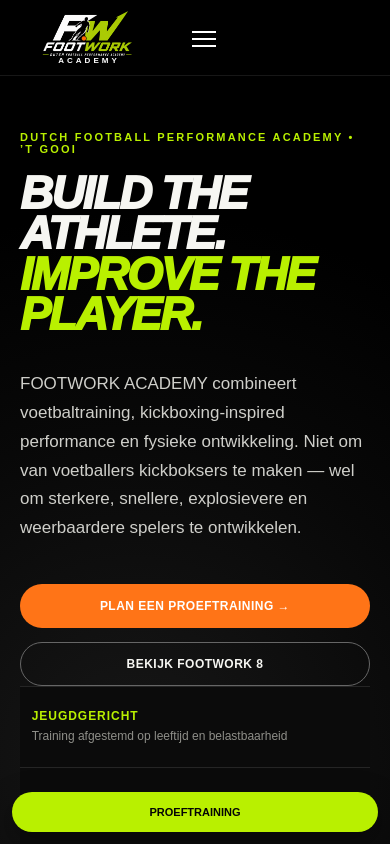
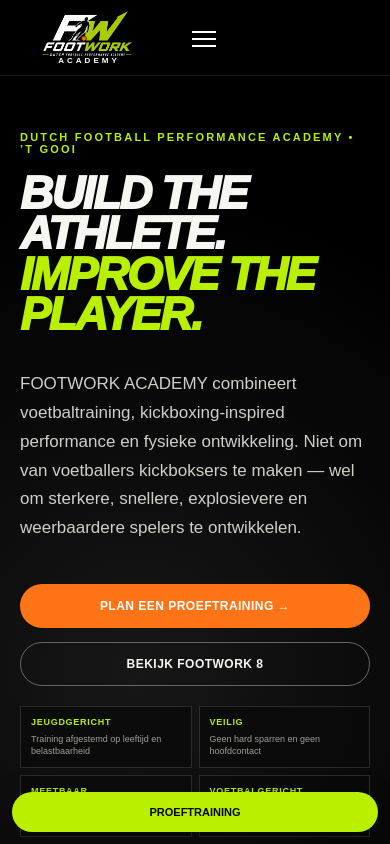
Before and after one commit to Hawqati/footwork-website, a Next.js app: page / in a window 390 px wide. Shown: the top 844 px of the page. Built offline with nearby package versions, Linux system fonts and the light colour scheme; no server answers.

Commit message:
Refine hero trust blocks and hover interactions

```diff
--- a/app/tweaks.css
+++ b/app/tweaks.css
@@ -15,8 +15,27 @@
 /* Force only the Sterker lightning mark to render as a lime monochrome symbol. */
 .pillar:first-child b{color:var(--lime);font-family:Arial,Helvetica,sans-serif;font-variant-emoji:text;font-size:36px;text-shadow:0 0 14px rgba(185,240,0,.18)}
 
+/* Compact trust points inside the open space of the homepage hero. */
+.hero-copy .trust-strip{display:grid;grid-template-columns:repeat(4,minmax(0,1fr));gap:8px;margin-top:26px;padding:0;background:transparent;border:0;max-width:760px}
+.hero-copy .trust-strip>div{min-width:0;padding:11px 12px;border:1px solid #2b2b2b;background:rgba(10,10,10,.78);transition:transform .2s ease,border-color .2s ease,box-shadow .2s ease,background .2s ease}
+.hero-copy .trust-strip strong{display:block;color:var(--lime);font-size:10px;line-height:1.2;letter-spacing:.08em;text-transform:uppercase;margin-bottom:4px}
+.hero-copy .trust-strip span{display:block;color:#9e9e98;font-size:10px;line-height:1.35}
+.hero-copy .trust-strip>div:hover{transform:translateY(-2px);border-color:rgba(185,240,0,.75);background:#0d0f09;box-shadow:0 0 0 1px rgba(185,240,0,.08),0 8px 26px rgba(185,240,0,.12)}
+
+/* Subtle hover glow across content blocks without changing the design language. */
+.pillar,.card,.method-grid article,.audience-grid article,.feature-grid article,.test-grid article,.process-grid article,.pricing-grid article,.contact-cards article,.founder-grid article,.home-stat-row div{transition:transform .2s ease,border-color .2s ease,box-shadow .2s ease,background .2s ease}
+.pillar:hover,.card:hover,.method-grid article:hover,.audience-grid article:hover,.feature-grid article:hover,.test-grid article:hover,.process-grid article:hover,.pricing-grid article:hover,.contact-cards article:hover,.founder-grid article:hover,.home-stat-row div:hover{transform:translateY(-3px);border-color:rgba(185,240,0,.58);box-shadow:0 10px 30px rgba(185,240,0,.08);background:#0d0f09}
+
+@media(max-width:1100px){
+  .hero-copy .trust-strip{grid-template-columns:repeat(2,minmax(0,1fr));max-width:620px}
+}
+
 @media(max-width:650px){
   .brand-logo-wrap img{max-height:47px}
   .brand-academy{font-size:8px;letter-spacing:.38em;padding-left:.38em;margin-top:-1px}
   .programs .card-img{height:210px}
+  .hero-copy .trust-strip{grid-template-columns:1fr 1fr;gap:7px;margin-top:20px}
+  .hero-copy .trust-strip>div{padding:10px}
+  .hero-copy .trust-strip strong{font-size:9px}
+  .hero-copy .trust-strip span{font-size:9px}
 }
```
